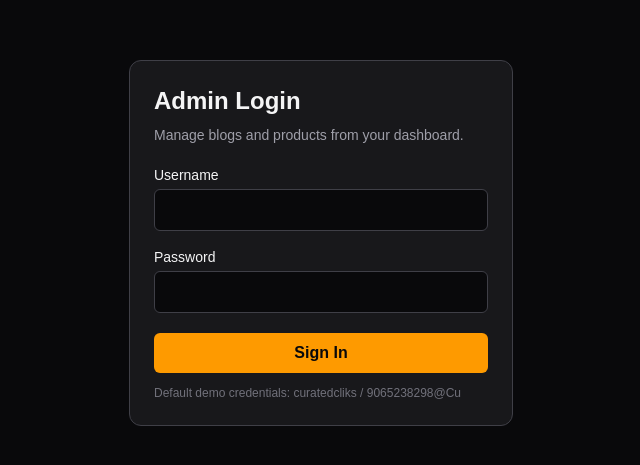
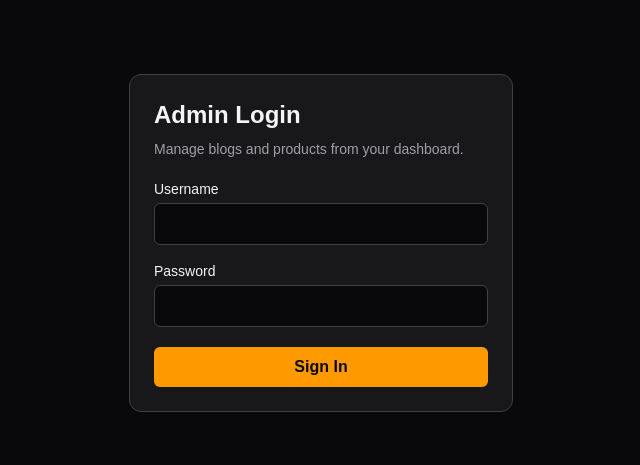
Before and after one commit to tiramisucandy2428-bit/CuratedClicks, a Next.js app in the folder curated-clicks/: page /admin/login in a window 1280 px wide. Shown: the part 157-622 px from the top of the page, without its empty margins (319-959 px from the left). Built offline with nearby package versions, Linux system fonts and the light colour scheme.

Commit message:
Remove visible admin credentials hint

```diff
--- a/curated-clicks/app/admin/login/page.js
+++ b/curated-clicks/app/admin/login/page.js
@@ -58,7 +58,6 @@ export default function AdminLoginPage() {
           Sign In
         </button>
 
-        <p className="mt-3 text-xs text-zinc-500">Default demo credentials: curatedcliks / 9065238298@Cu</p>
       </form>
     </main>
   );
```
